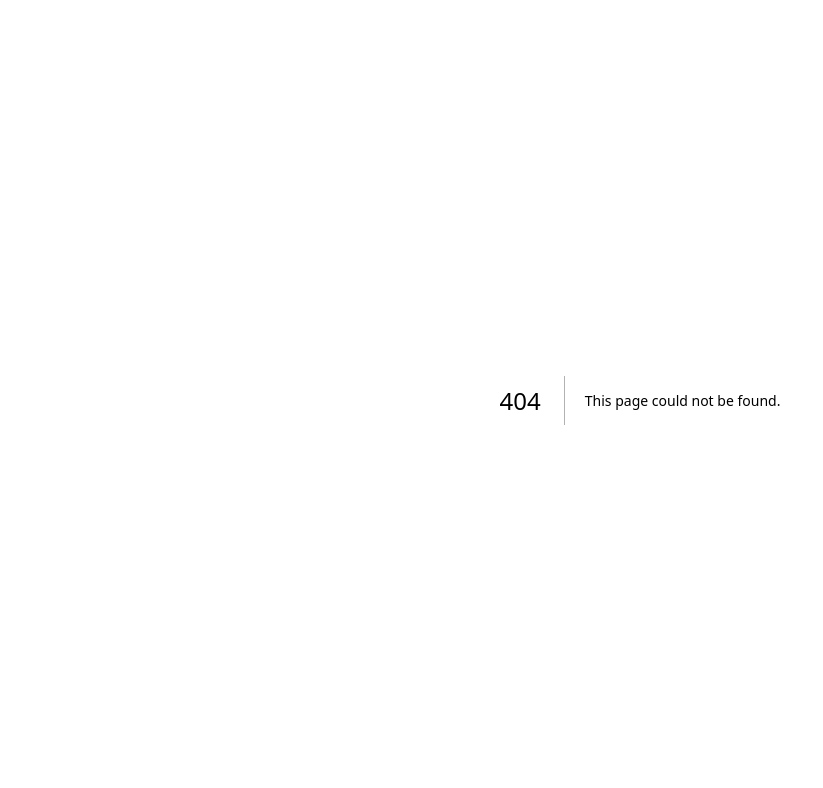
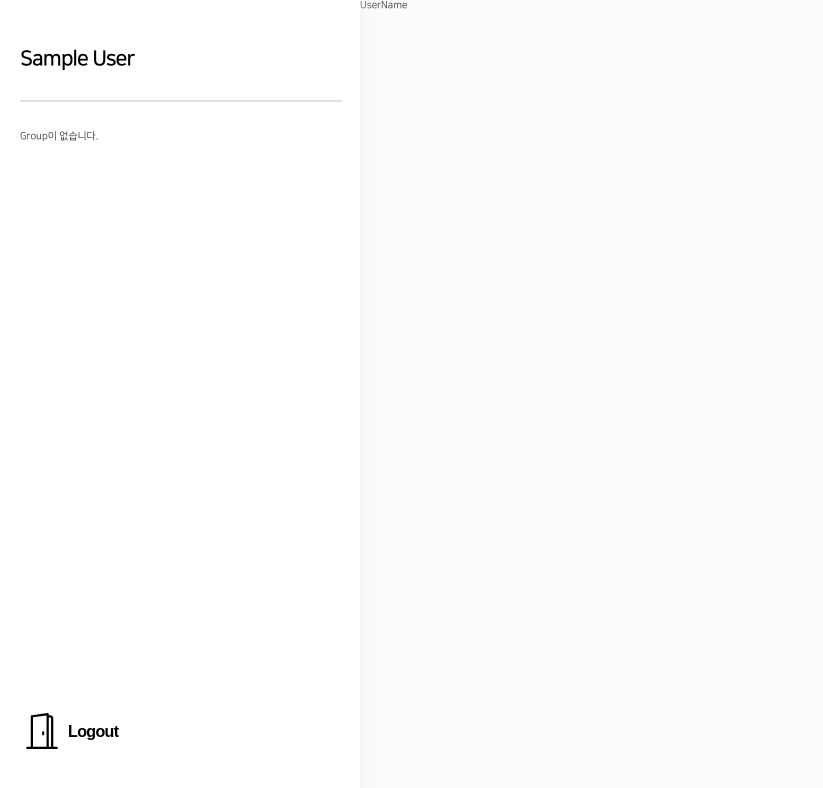
Before and after one commit to JaeilJO/blanking, a Next.js app: page /user in a window 1280 px wide. Before the commit this address had no page. Shown: the top 788 px of the page, without its empty margins (0-823 px from the left). Built offline with nearby package versions, Linux system fonts and the light colour scheme; no server answers; the database is empty; sample sign-in values are in the browser's storage.

Commit message:
feat : Create Group Modal 페이지 생성
- 인터셉트라우트와 페러렐라우트를 이용해서 제작

```diff
--- /dev/null
+++ b/src/app/(authorized)/user/@createGroupModal/(.)creategroup/page.tsx
@@ -0,0 +1,5 @@
+function Page() {
+    return <div>CreateGroupModal</div>;
+}
+
+export default Page;
--- /dev/null
+++ b/src/app/(authorized)/user/@createGroupModal/default.tsx
@@ -0,0 +1,5 @@
+function Default() {
+    return null;
+}
+
+export default Default;
--- /dev/null
+++ b/src/app/(authorized)/user/creategroup/page.tsx
@@ -0,0 +1,5 @@
+function Page() {
+    return <div>CreateGroup</div>;
+}
+
+export default Page;
--- a/src/app/(authorized)/user/layout.tsx
+++ b/src/app/(authorized)/user/layout.tsx
@@ -5,7 +5,13 @@ import { redirect } from 'next/navigation';
 import { getServerSession } from 'next-auth';
 import { config } from '@/utils/auth';
 
-async function Layout({ children }: { children: React.ReactNode }) {
+async function Layout({
+    children,
+    createGroupModal,
+}: {
+    children: React.ReactNode;
+    createGroupModal: React.ReactNode;
+}) {
     const session = await getServerSession(config);
     const username = session?.user?.name as string;
 
@@ -27,6 +33,7 @@ async function Layout({ children }: { children: React.ReactNode }) {
 
     return (
         <div>
+            {createGroupModal}
             <nav className={style.navigation_wrapper}>
                 <Navigation username={username} groups={groups} />
             </nav>
--- /dev/null
+++ b/src/app/(authorized)/user/page.tsx
@@ -0,0 +1,5 @@
+function Page() {
+    return <div>UserName</div>;
+}
+
+export default Page;
--- a/src/components/Navigation/GroupCategory/index.tsx
+++ b/src/components/Navigation/GroupCategory/index.tsx
@@ -18,6 +18,8 @@ function GroupCategory({ groups, username }: GroupCategoryProps) {
     const params = useParams();
 
     const current_group_name = decodeURIComponent(params.group as string);
+
+    const groupAddHandler = () => {};
 
     return (
         <ul className={style.group_category_wrapper}>
@@ -51,6 +53,9 @@ function GroupCategory({ groups, username }: GroupCategoryProps) {
                     )}
                 </li>
             ))}
+            <li>
+                <Link href={`/user/creategroup`}>Group 생성</Link>
+            </li>
         </ul>
     );
 }
```
